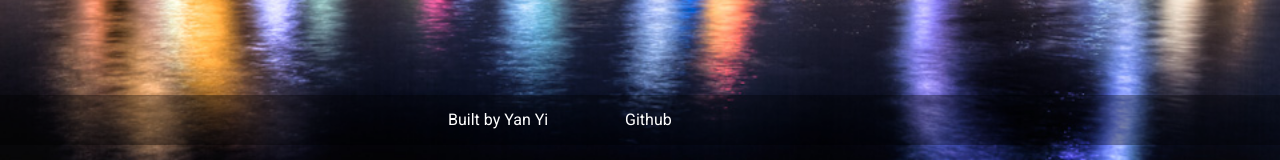
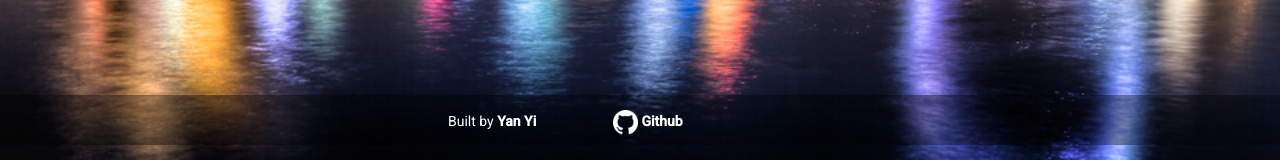
Before and after one commit to seowyanyi/HashtagSurf, a Flask app: page / in a window 1280 px wide. Shown: the part 640-800 px from the top of the page. Run offline with Flask 2, Linux system fonts and the light colour scheme; some libraries are stand-ins or nearby versions.

Commit message:
add github icon

```diff
--- a/static/css/index.css
+++ b/static/css/index.css
@@ -93,7 +93,7 @@ form {
     position: absolute;
     right: 10%;
     top: 10%;
-    font-size: 15px;
+    font-size: 14px;
     font-style: italic;
     font-family: Georgia, Tahoma, Verdana;
     z-index: 10;
@@ -122,13 +122,20 @@ form {
     margin-left: auto;
     margin-right: auto;
     font-family: 'Roboto', sans-serif;
+    font-size: 14px;
     text-align: center;
     width: 100%;
     height: 50px;
     background-color:rgba(0,0,0,0.35);
 }
 
-.blog, .fb-share-button, .github {
+.blog {
+    float: left;
+    position: relative;
+    top: 35%;
+}
+
+.fb-share-button,.github {
     float: left;
     position: relative;
     top: 30%;
--- a/templates/index.html
+++ b/templates/index.html
@@ -63,13 +63,17 @@
 
     <div class="footer">
         <div class="blog">
-            <span><a href="http://www.seowyanyi.org/" target="_blank">Built by Yan Yi</a></span>
+            <span>
+              <a href="http://www.seowyanyi.org/" target="_blank">
+                Built by <strong>Yan Yi</strong>
+              </a>
+            </span>
         </div>
-        <div class="github">
-            <span><a href="https://github.com/seowyanyi/HashtagSurf" target="_blank"> Github</a></span>
+        <div class="github"> <img src="../static/images/GitHub-Mark-Light-32px.png" alt="" style="width:25px;height:25px;vertical-align:middle">
+            <strong><span><a href="https://github.com/seowyanyi/HashtagSurf" target="_blank"> Github</a></span></strong>
         </div>
 
-        <div class="fb-share-button" data-href="https://hashtagsurf.herokuapp.com/" data-layout="button_count"></div>
+        <div class="fb-share-button" data-href="http://hashtagsurf.seowyanyi.org" data-layout="button_count"></div>
 
     </div>
 </div>
```
